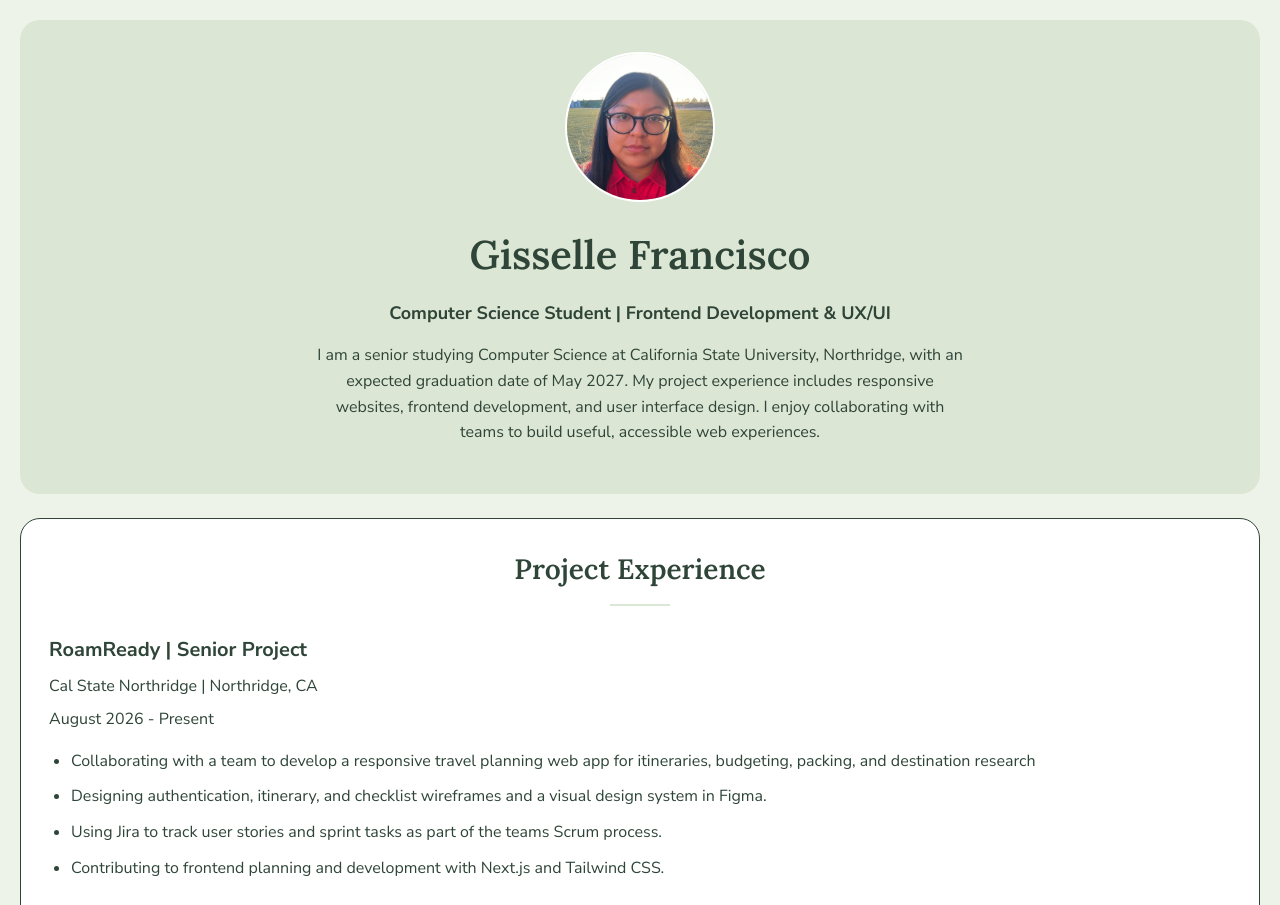
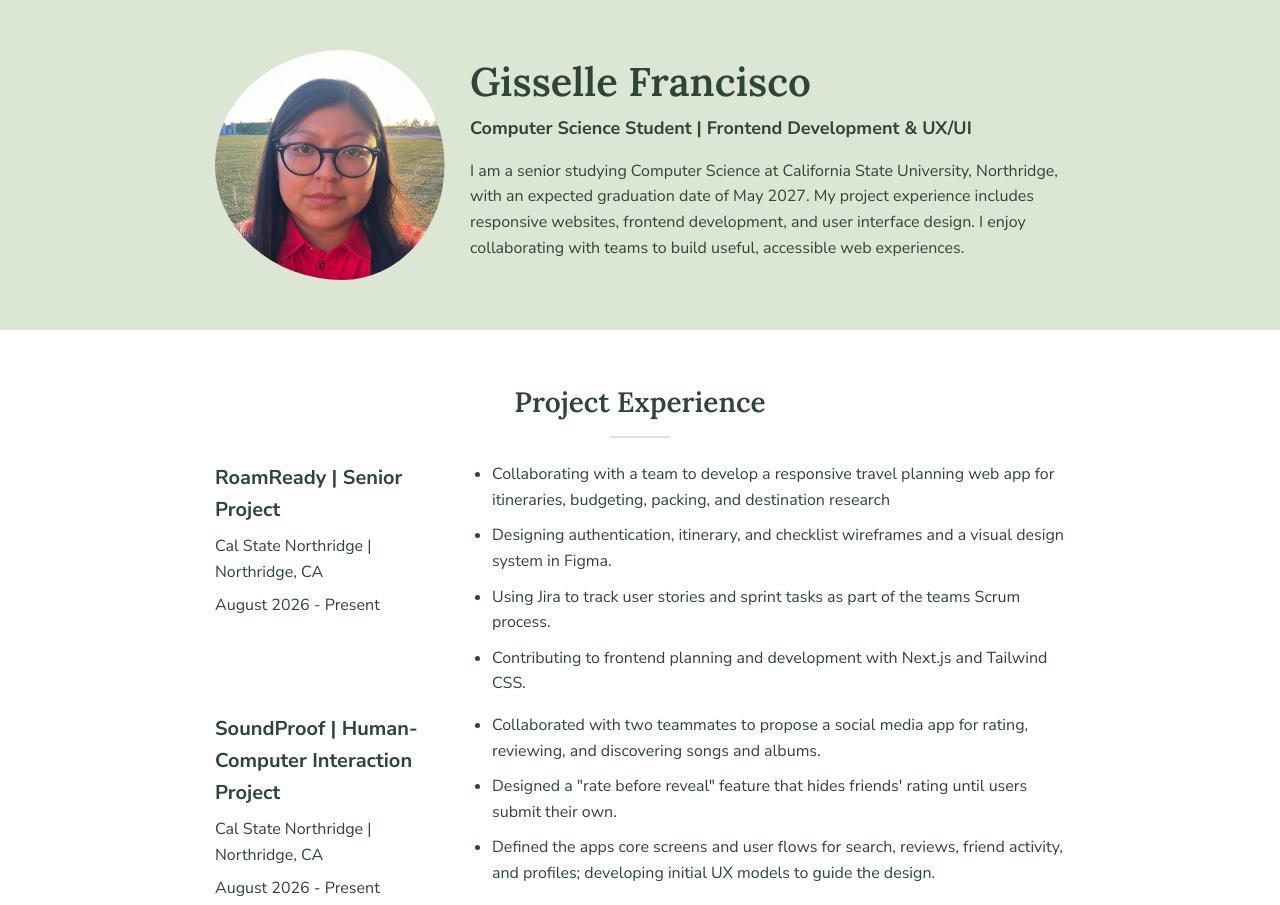
Before and after one commit to gissellefrancisco463-ux/Comp484-hw8, a plain HTML site: page index.html in a window 1280 px wide. Shown: the top 905 px of the page. Drawn offline with Linux system fonts and the light colour scheme.

Commit message:
Updated CSS from Hw 7

```diff
--- a/css/styles.css
+++ b/css/styles.css
@@ -7,6 +7,7 @@
 
 /* Global styles
 ------------------------------------*/
+/* box model class code snippet */
 html{
     box-sizing: border-box;
 }
@@ -17,7 +18,6 @@ html{
 body {
     background: #EEF3EA;
     margin: 0;
-    padding: 20px;
     color: #2f4538;
     font-family: "Nunito Sans", Arial, Sans-serif;
     font-size: 16px;
@@ -51,13 +51,6 @@ p {
     margin: 8px 0;
 }
 
-section {
-    margin: 24px 0;
-    padding: 28px;
-    border: 1px solid #2f4538;
-    border-radius: 20px;
-
-}
 
 section h2{
     text-align: center;
@@ -92,23 +85,54 @@ a:hover{
     text-decoration-thickness: 2px;
 }
 
+.content-wrap{
+    max-width: 950px;
+    margin: 0 auto;
+    padding: 50px;
+    overflow: hidden;
+}
+
+.column-narrow{
+    width: 30%;
+    float: left;
+    padding-right: 3%;
+    min-height: 175px;
+}
+
+.column-wide{
+    width: 70%;
+    float: left;
+    min-height: 225px;
+}
+
+.column-narrow h3{
+    margin-top: 0;
+}
+
+.column-wide ul{
+    margin-top: 0;
+}
+.project-item{
+    overflow: hidden;
+}
+
+.work-experience-item{
+    overflow: hidden;
+}
 
 /* Header & Footer
 ------------------------------------*/
 header, footer {
-    background: #dce6d5;
-    padding: 32px;
-    border-radius: 20px;
-    text-align: center;
+    background-color: #dce6d5;
 }
 
-header img {
-    width: 150px;
-    height: 150px;
-    object-fit: cover;
+.profile-img {
+    height: auto;
     border-radius: 50%;
-    border: 2px solid #ffff;
+}
 
+header h1, header h2{
+    margin: 0;
 }
 
 header h2{
@@ -121,15 +145,17 @@ header p {
     margin: 16px auto;
 }
 
-footer div {
-    display: flex;
-    flex-wrap: wrap;
-    justify-content: center;
-    gap: 12px 20px;
+footer {
+    text-align: center;
 }
 
 footer p{
     margin-top: 20px;
+}
+
+.contact-info a {
+    padding: 10px;
+    display: inline-block;
 }
 
 /* Work Experience
```
